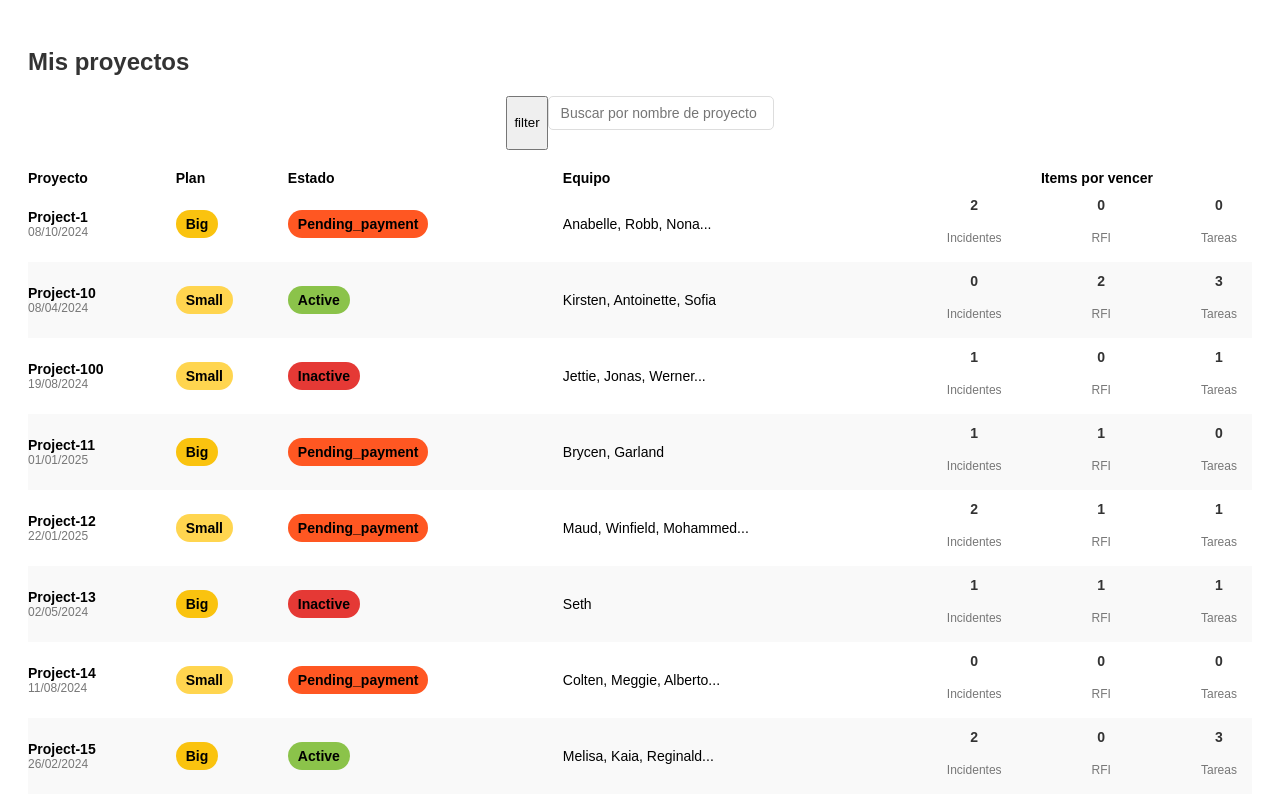
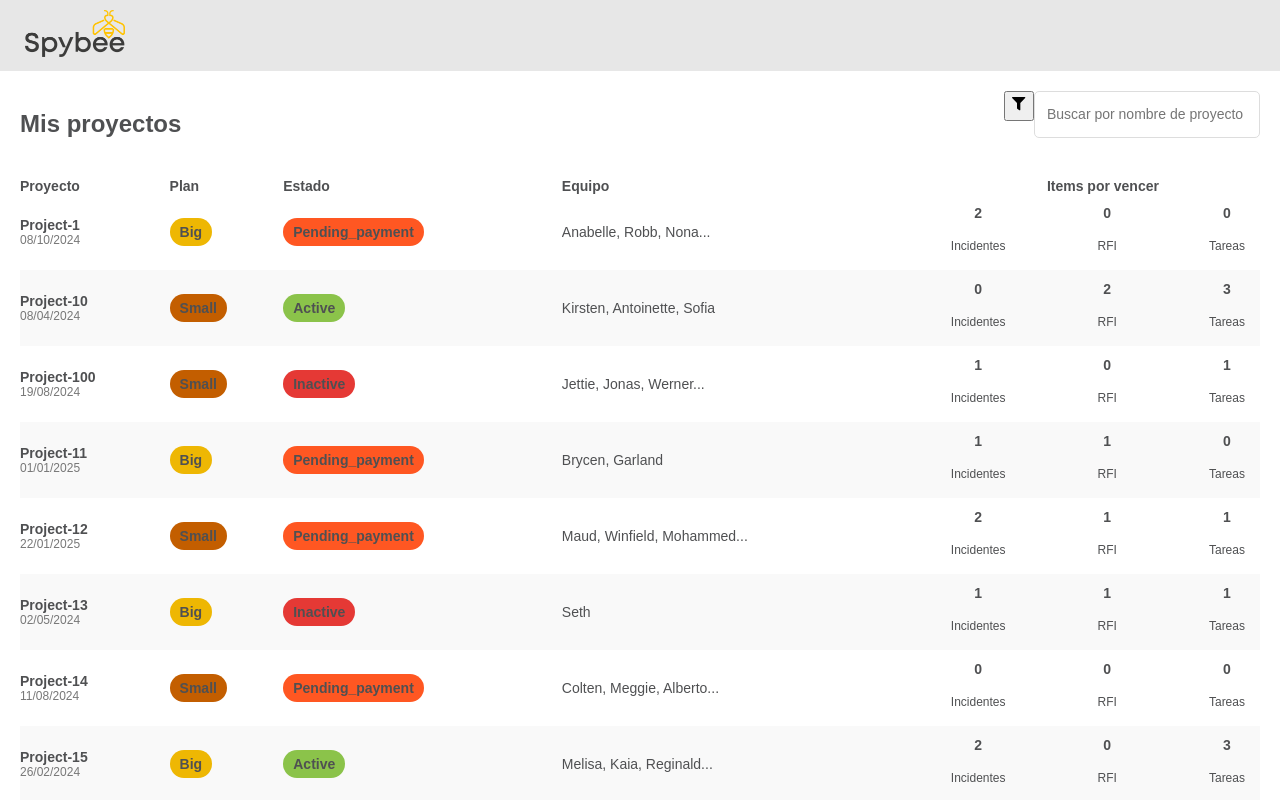
Before and after one commit to Sgutierrezgf/prueba_tecnica_spybee, a Next.js app: page / in a window 1280 px wide. Shown: the top 800 px of the page. Built offline with nearby package versions, Linux system fonts and the light colour scheme.

Commit message:
arreglando estilos y otras cosas

```diff
--- a/app/components/searchinput.css
+++ b/app/components/searchinput.css
@@ -2,7 +2,7 @@
     margin-bottom: 20px;
     /* Espacio debajo del campo de búsqueda */
     display: flex;
-    justify-content: center;
+    justify-content: space-between
 }
 
 .search-input {
--- /dev/null
+++ b/app/layout.css
@@ -0,0 +1,3 @@
+body{
+    margin: 0;
+}
--- a/app/layout.tsx
+++ b/app/layout.tsx
@@ -1,8 +1,9 @@
 import type { Metadata } from "next";
+import './layout.css'
 
 export const metadata: Metadata = {
-  title: "Create Next App",
-  description: "Generated by create next app",
+  title: "spybee",
+  description: "Aplicacion para prueba tecnicade la empresa spybee",
 };
 
 export default function RootLayout({
--- a/app/page/ProjectList.tsx
+++ b/app/page/ProjectList.tsx
@@ -7,6 +7,7 @@ import { filterAndSortProjects } from "../utils/sortAndFilter";
 import Pagination from "../components/Pagination";
 import ProjectTable from "../components/ProjectTable";
 import { Project } from "../types/projectTypes";
+import { FaFilter } from "react-icons/fa";
 
 const ITEMS_PER_PAGE = 10;
 
@@ -63,16 +64,24 @@ const ProjectList = () => {
   }, []);
 
   return (
+  <>
+  <header>
+    <img className="image-header" src="/spybee_logo_black.png" alt="spybee logo" />
+  </header>
   <div className="project-container">
+
+    <div className="search-container">
     <h2>Mis proyectos</h2>
-      <div className="search-container">
+    <div className="filters">
     <button className="filter-button" onClick={() => setIsModalOpen(true)}>
-          filter
+    <FaFilter />
       </button>
       <SearchInput
         searchTerm={searchTerm}
         onSearchChange={handleSearchChange}
       />
+    </div>
+
     </div>
 
     <FilterModal
@@ -92,6 +101,8 @@ const ProjectList = () => {
       onPageChange={setCurrentPage}
     />
   </div>
+  </>
+
   );
 };
 
--- a/app/page/projectList.css
+++ b/app/page/projectList.css
@@ -3,9 +3,16 @@
     padding: 20px;
     font-family: 'Arial', sans-serif;
 }
+header{
+    background-color: #e7e7e7;
+}
+.image-header{
+    width: 100px;
+    padding: 10px 0 10px 25px;
+}
 
 h2 {
-    color: #333;
+    color: #4f5052;
     font-size: 24px;
     margin-bottom: 20px;
 }
@@ -29,7 +36,7 @@ td {
 
 /* Encabezados de tabla */
 th {
-    color: black;
+    color: #4f5052;
     font-weight: bold;
 }
 
@@ -49,7 +56,7 @@ span {
     border-radius: 16px;
     display: inline-block;
     font-weight: bold;
-    color: black;
+    color: #4f5052;
     text-transform: capitalize;
     transition: background-color 0.3s, transform 0.3s ease;
 }
@@ -60,12 +67,12 @@ span:hover {
 
 /* Colores específicos para el plan */
 span[data-plan="big"] {
-    background-color: #fac30f;
+    background-color: #eeb703;
     /* Base amarillo */
 }
 
 span[data-plan="small"] {
-    background-color: #ffd54f;
+    background-color: #c35e00;
     /* Amarillo suave */
 }
 
@@ -95,7 +102,7 @@ span[data-status="pending_payment"] {
 
 .pagination button {
     background-color: #fac30f;
-    color: white;
+    color: #4f5052;
     border: none;
     padding: 8px 15px;
     /* Ajustado el padding del botón de paginación */
@@ -126,6 +133,7 @@ td[title] {
     white-space: nowrap;
     overflow: hidden;
     cursor: pointer;
+    color: #4f5052;
 }
 
 td[title]:hover {
@@ -174,13 +182,13 @@ tr {
     font-size: 14px;
     /* Reduje el tamaño del texto */
     font-weight: bold;
-    color: #333;
+    color: #4f5052;
 }
 
 .item p {
     font-size: 12px;
     /* Reduje el tamaño del texto para el nombre */
-    color: #777;
+    color: #4f5052;
 }
 
 th.items-column {
@@ -195,6 +203,7 @@ th.items-column {
 
 .project-info strong {
     font-weight: bold;
+    color: #4f5052;
     /* Aplica negrita al título del proyecto */
 }
 
@@ -206,3 +215,12 @@ th.items-column {
     margin: 0;
     /* Elimina márgenes adicionales */
 }
+
+.filters{
+    display: flex;
+}
+
+.filter-button{
+    width: 30px;
+    height: 30px;
+}
--- a/package.json
+++ b/package.json
@@ -9,10 +9,10 @@
     "lint": "next lint"
   },
   "dependencies": {
-    "font-awesome": "^4.7.0",
     "next": "15.1.6",
     "react": "^19.0.0",
-    "react-dom": "^19.0.0"
+    "react-dom": "^19.0.0",
+    "react-icons": "^5.4.0"
   },
   "devDependencies": {
     "@eslint/eslintrc": "^3",
```
Also changed, not shown: public/spybee_logo_black.png (added), 1 other file (tests, documents, lock files or other folders). Lines whose indentation alone changed are shown as unchanged.
